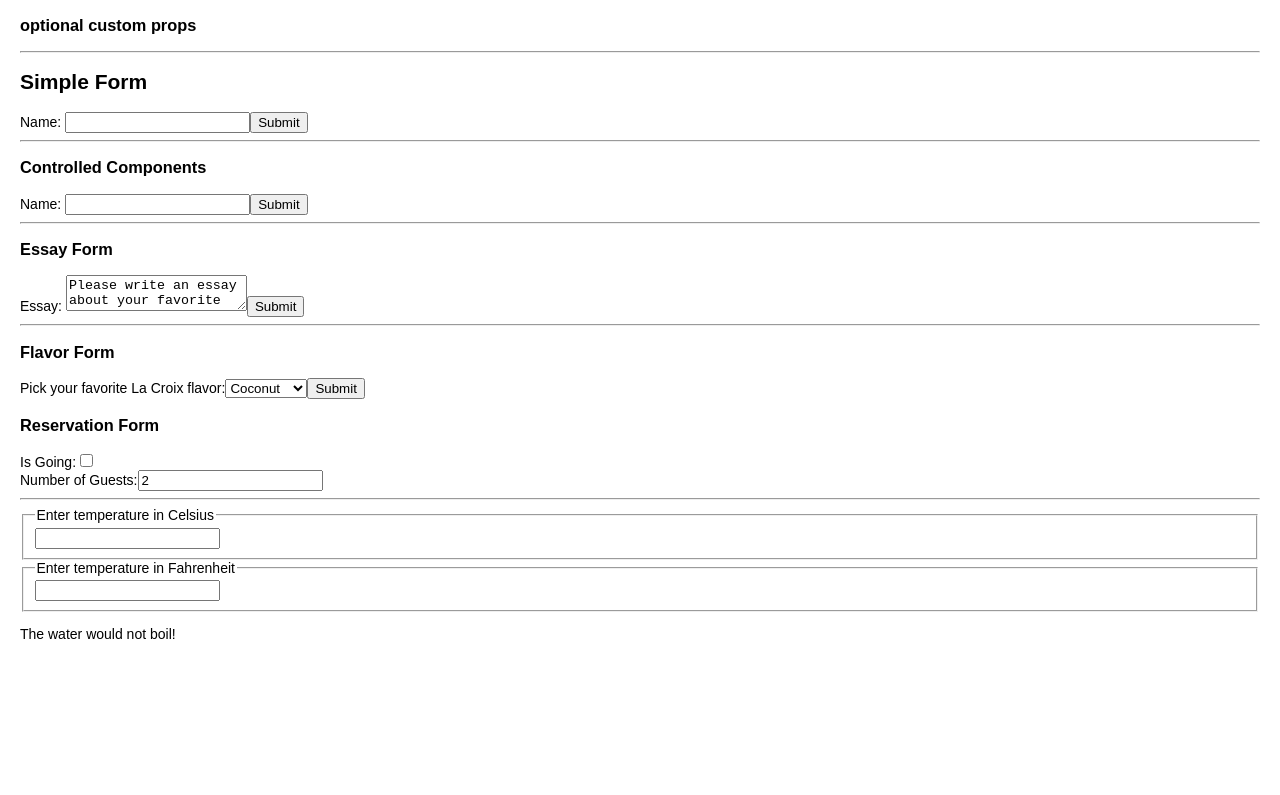
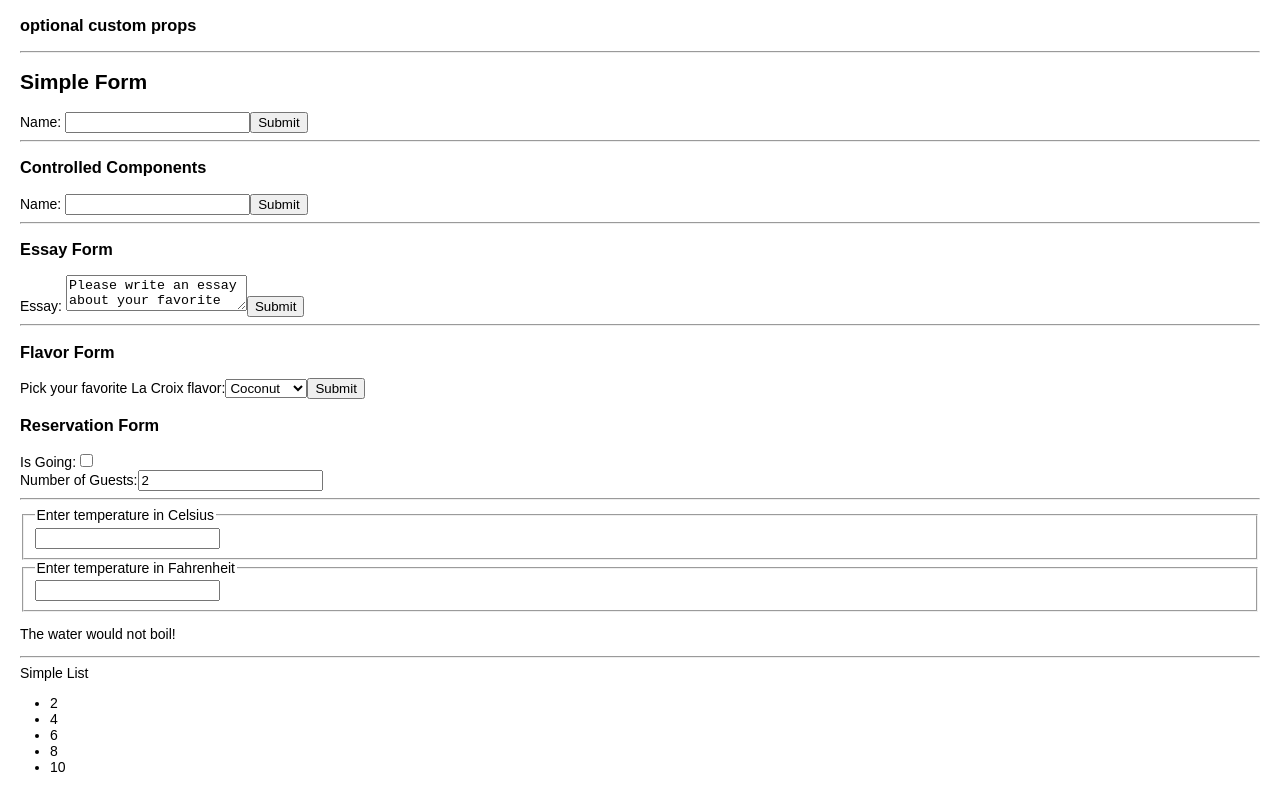
Before and after one commit to alimon808/react-doc-examples, a React (Create React App) app: page / in a window 1280 px wide. Shown: the part 1529-2324 px from the top of the page. Before the commit the page ends 2191 px from the top, so only its background shows below. Built offline with nearby package versions, Linux system fonts and the light colour scheme.

Commit message:
add NumberList component

```diff
--- a/src/components/App.js
+++ b/src/components/App.js
@@ -11,6 +11,7 @@ import { EssayForm } from './forms/essay-form';
 import FlavorForm from './forms/flavor-form';
 import ReservationForm from './forms/reservation';
 import Calculator from './lifting-state/calculator';
+import SimpleList from './list-and-keys/simple-list';
 
 const comment = {
     date: new Date(),
@@ -50,6 +51,9 @@ export default class App extends React.Component {
                 <ReservationForm />
                 <hr />
                 <Calculator />
+                <hr />
+                <div>Simple List</div>
+                <SimpleList numbers={[1, 2, 3, 4, 5]} />
             </div>
         );
     }
--- /dev/null
+++ b/src/components/list-and-keys/simple-list.js
@@ -0,0 +1,11 @@
+import React from 'react';
+
+export default function NumberList(props) {
+    const numbers = props.numbers;
+    const listItems = numbers.map((number) => <li>{number * 2}</li>);
+    return (
+        <ul>
+            {listItems}
+        </ul>
+    );
+}
```
